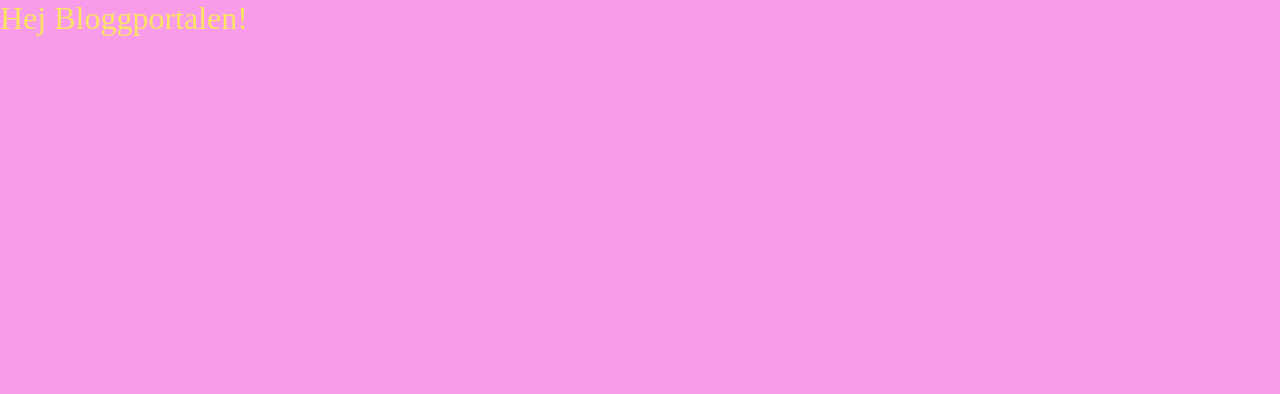
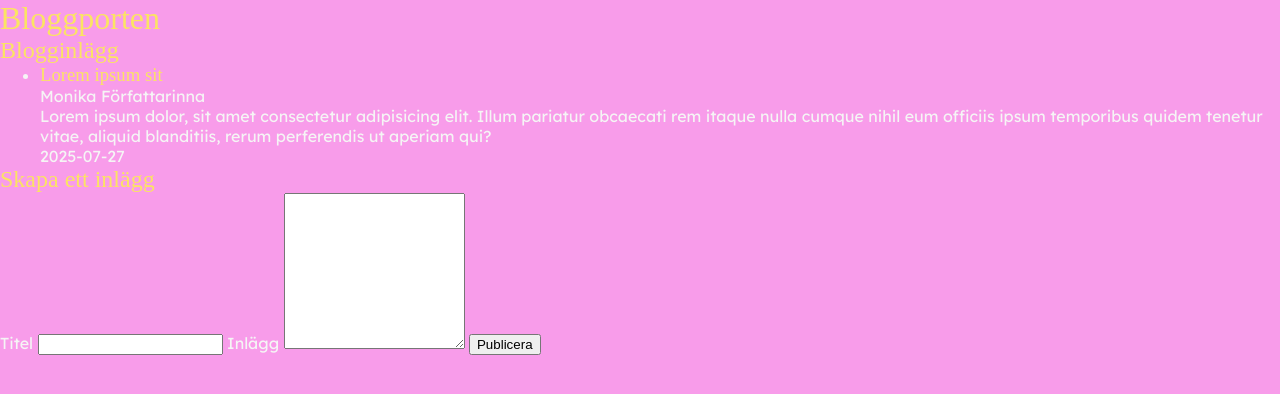
Before and after one commit to malindesire/exercise-ts-blog-post-manager, a website built with Vite: page bloggporten/index.html in a window 1280 px wide. Built offline with nearby package versions, Linux system fonts and the light colour scheme; a web font is replaced by a local one.

Commit message:
Add element structure for homepage

```diff
--- a/bloggporten/index.html
+++ b/bloggporten/index.html
@@ -9,9 +9,38 @@
 		<title>Bloggporten</title>
 	</head>
 	<body>
-    <div id="app">
-      <h1>Hej Bloggportalen!</h1>
-    </div>
+		<header class="header">
+			<h1 class="title">Bloggporten</h1>
+		</header>
+		<main class="main">
+			<section class="post-section">
+				<h2>Blogginlägg</h2>
+				<ul class="posts">
+					<li class="post">
+						<h3 class="post-title">Lorem ipsum sit</h3>
+						<p class="post-author">Monika Författarinna</p>
+						<p class="post-content">
+							Lorem ipsum dolor, sit amet consectetur adipisicing elit. Illum pariatur obcaecati rem itaque nulla cumque nihil eum officiis ipsum temporibus quidem tenetur vitae, aliquid blanditiis, rerum perferendis ut aperiam qui?
+						</p>
+						<span class="post-time">2025-07-27</span>
+					</li>
+				</ul>
+			</section>
+			<aside class="form-section">
+				<h2>Skapa ett inlägg</h2>
+				<form class="form">
+					<label for="">
+						Titel
+						<input type="text">
+					</label>
+					<label for="">
+						Inlägg
+						<textarea rows="10"></textarea>
+					</label>
+					<button type="submit">Publicera</button>
+				</form>
+			</aside>
+		</main>
 		<script type="module" src="/src/main.ts"></script>
 	</body>
 </html>
```
Lines whose indentation alone changed are shown as unchanged.
